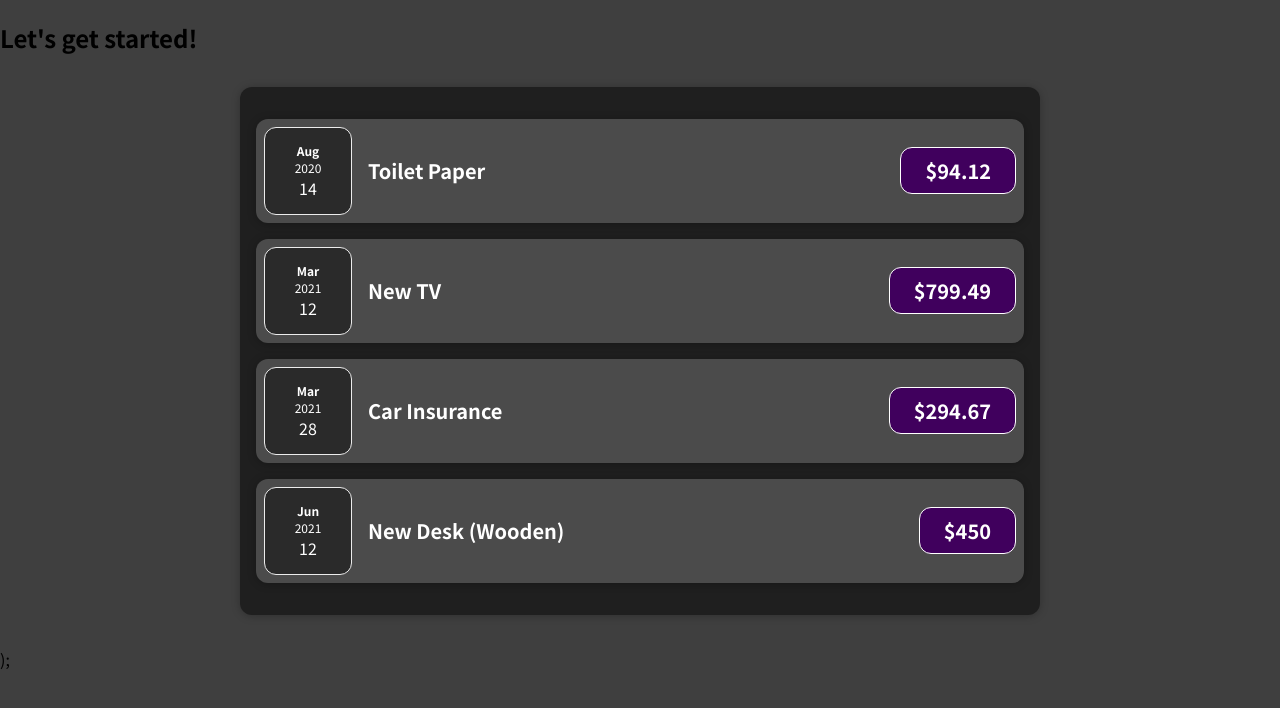
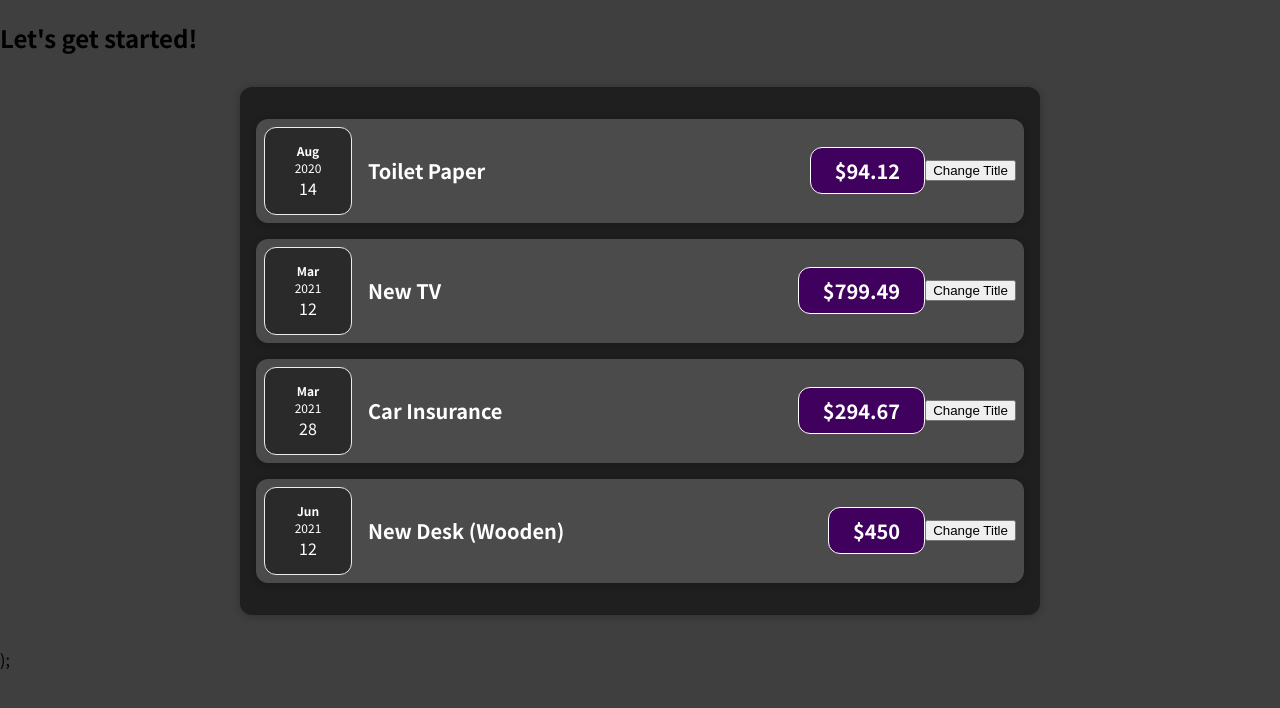
Before and after one commit to Ivan270/react-learning, a React (Create React App) app: page / in a window 1280 px wide. Shown: the top 708 px of the page. Built offline with nearby package versions, Linux system fonts and the light colour scheme.

Commit message:
intro to events and handlers

```diff
--- a/src/components/Expenses/ExpenseItem.js
+++ b/src/components/Expenses/ExpenseItem.js
@@ -4,6 +4,9 @@ import ExpenseDate from './ExpenseDate';
 import './ExpenseItem.css';
 
 const ExpenseItem = (props) => {
+	const clickHandler = () => {
+		console.log('clicked!!');
+	};
 	return (
 		<Card className="expense-item">
 			<ExpenseDate date={props.date} />
@@ -11,6 +14,7 @@ const ExpenseItem = (props) => {
 				<h2>{props.title}</h2>
 				<div className="expense-item__price">${props.amount}</div>
 			</div>
+			<button onClick={clickHandler}>Change Title</button>
 		</Card>
 	);
 };
```
